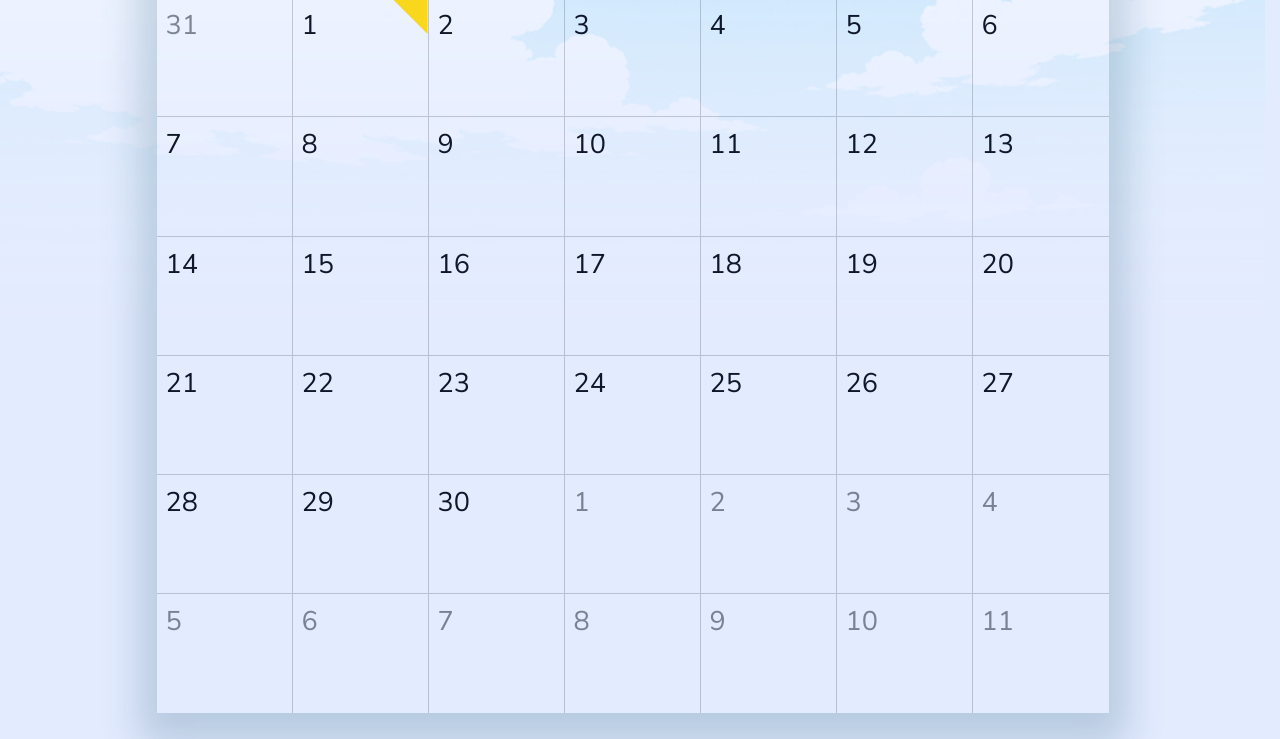
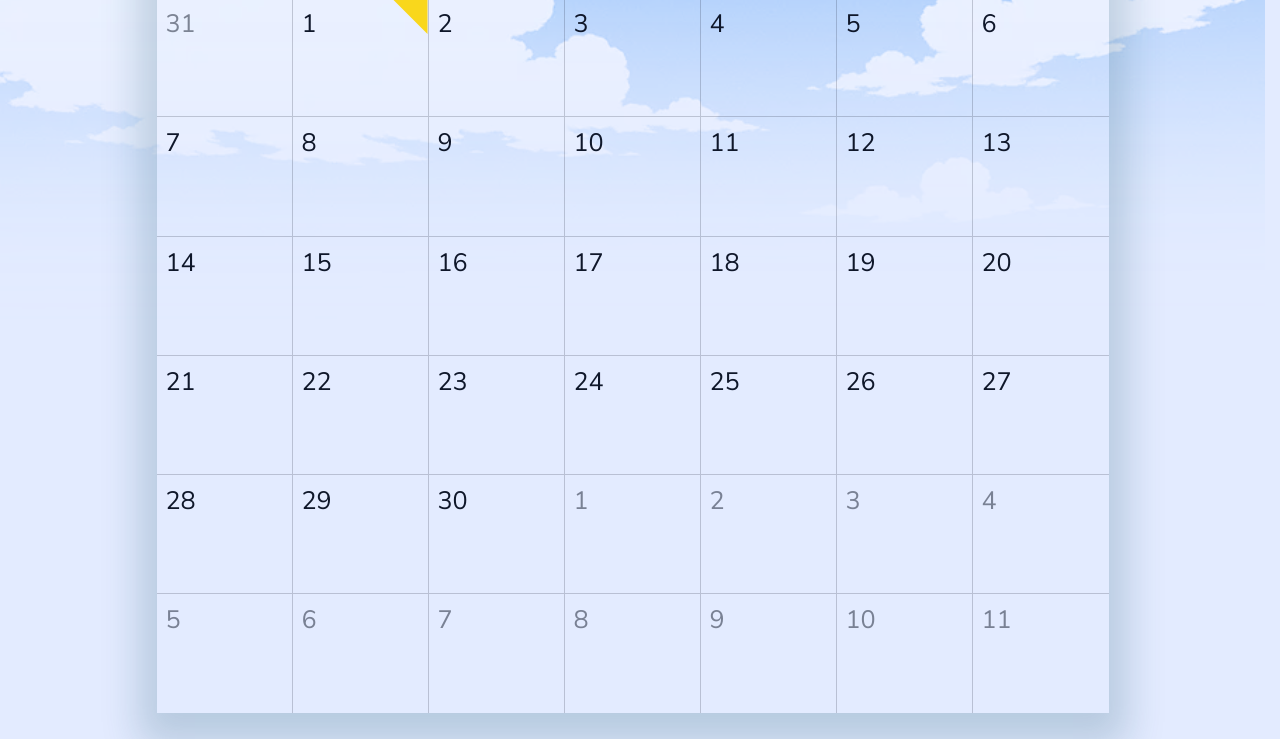
Before and after one commit to action-quebec/action-quebec.github.io, a website: page src/index.html in a window 1280 px wide. Shown: the part 499-1238 px from the top of the page. Drawn offline with Linux system fonts and the light colour scheme; no server answers.

Commit message:
Quelques patentes

```diff
--- a/src/scripts/action.quebec.core.js
+++ b/src/scripts/action.quebec.core.js
@@ -145,6 +145,7 @@ window.Quebec = {
 			card.create('div', 'event-card__title', evt.title);
 			const formatted = new Intl.DateTimeFormat("fr-CA", { day: "numeric", month: "long", timeZone: "America/Toronto"}).format(new Date(evt.start));
 			card.create('div', 'event-card__date', formatted);
+			card.addEventListener('click', e => this.clickEventSlide(evt.id));
 			card.title = evt.title;
 		})
 
@@ -165,6 +166,11 @@ window.Quebec = {
 			this.swiper.params.spaceBetween = rem(2);
 			this.swiper.update();
 		});
+	},
+
+
+	clickEventSlide: async function(evtId) {
+		console.log('Event ID: ' + evtId);
 	},
 
 
--- a/src/scripts/librairies/modal.js
+++ b/src/scripts/librairies/modal.js
@@ -16,7 +16,6 @@ export default class Modal {
 		this.placeholder = this.container.create('div', 'modal__placeholder');
 		if(this.opts.class) this.container.classList.add(this.opts.class);
 		if(!this.opts.lock) this.container.addEventListener('click', e => this.click(e));
-
 	}
 
 
--- a/src/scripts/librairies/pxcalendar.js
+++ b/src/scripts/librairies/pxcalendar.js
@@ -44,10 +44,6 @@ export default class PXCalendar {
 			const isToday = iso === ymd(new Date());
 			const hasEvent = this.events.has(iso);
 			const cell = create('div', 'pxcalendar__month__day', `<span>${d.getDate()}</span>`);
-			// cell.style.setProperty('--vwpx', String(window.innerWidth));
-
-			// console.log(i % 7);
-
 			if(isOutside) cell.classList.add('outside');
 			if(hasEvent) cell.classList.add('has-event');
 			if(isToday) cell.classList.add('today');
--- a/src/styles/partials/_calendar.scss
+++ b/src/styles/partials/_calendar.scss
@@ -4,6 +4,10 @@
 	& > div {
 		-webkit-box-shadow: var(--shadow);
 		box-shadow: var(--shadow);
+	}
+
+	&__container {
+		aspect-ratio: 5/4;
 	}
 
 	&__pagination {
@@ -99,9 +103,6 @@
 
 	}
 
-	&__container {
-		aspect-ratio: 5/4;
-	}
 
 }
 
@@ -160,7 +161,7 @@
 			position: relative;
 			border-top: 0.1rem solid var(--cal-border);
 			padding: 0.5rem;
-			font-size: 1.5rem;
+			font-size: 1.4rem;
 
 
 			&:has(&__bgimg) > span {
--- a/src/styles/partials/_lightswitch.scss
+++ b/src/styles/partials/_lightswitch.scss
@@ -7,9 +7,9 @@ $light-fg:             #0f172a;
 $light-bg:             #e3ebff;
 $light-accent:         #f9d71c;
 $light-shadow:         #0e4d6433;
-$light-sky-color:      #c2eafa;
+$light-sky-color:      #86baf9;
 $light-bg-accent:      #004662;
-$light-lightswich-bg:  #c2eafa;
+$light-lightswich-bg:  $light-sky-color;
 $light-lightswich-pin: #f9d71c;
 
 
@@ -27,7 +27,7 @@ $dark-lightswich-pin:  #e5e7eb;
 
 
 // ===>>> Light theme generated colors
-$light-bg-part: color.adjust($light-sky-color, $lightness: -5%);
+$light-bg-part: color.adjust($light-sky-color, $lightness: -1%);
 $light-bg-alpha: color.adjust($light-bg, $alpha: -0.7);
 $light-fg-hex: string.unquote('#{string.slice(ie-hex-str($light-fg), 4)}');
 
--- a/src/styles/partials/_main.scss
+++ b/src/styles/partials/_main.scss
@@ -9,9 +9,7 @@
 html {
     scroll-behavior: smooth;
     scrollbar-gutter: stable;
-    // overflow-y: auto;
     overscroll-behavior: contain;
-    // overflow-y: scroll;
     font-size: var(--font-size);
 }
 
```
Also changed, not shown: dist/scripts/action.quebec.core.min.js, dist/styles/action.quebec.core.min.css, src/scripts/action.quebec.core.min.js, src/styles/action.quebec.core.min.css.
